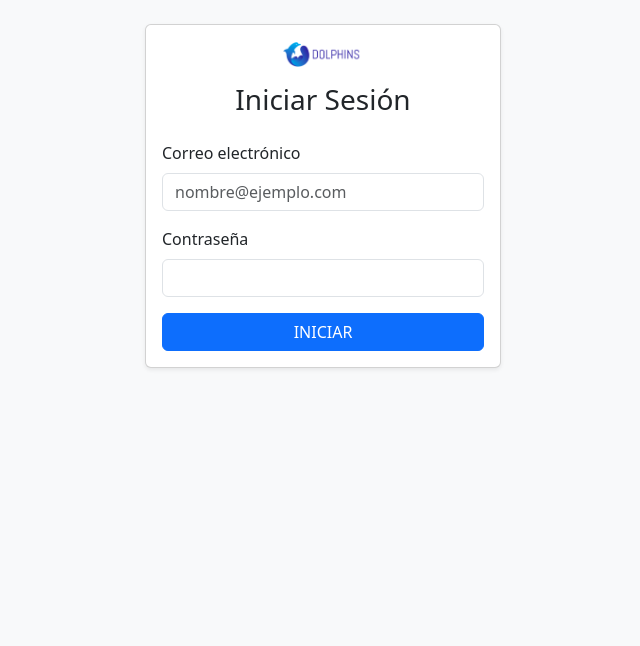
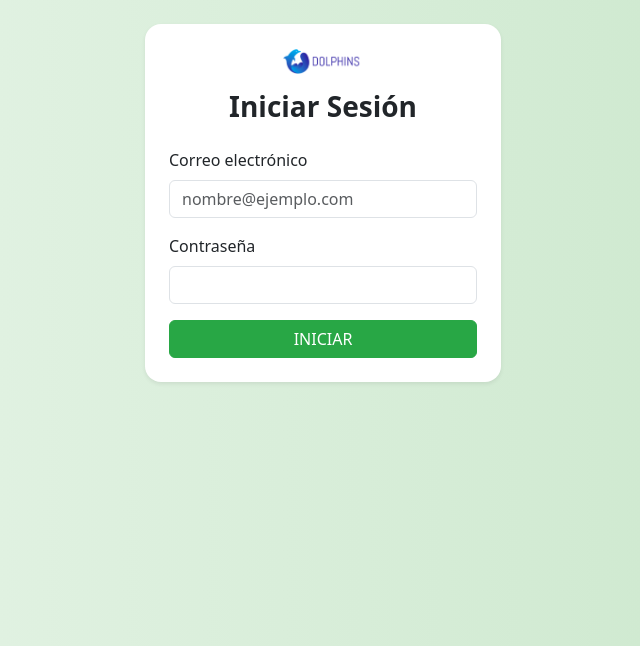
Before and after one commit to alfredparejas/Python-sistema-ventas, a Flask app: page /login in a window 1280 px wide. Shown: the top 646 px of the page, without its empty margins (317-957 px from the left). Run offline with Flask 3, Linux system fonts and the light colour scheme.

Commit message:
feat: Rediseño de la página de login con un tema verde

```diff
--- a/templates/base.html
+++ b/templates/base.html
@@ -8,7 +8,7 @@
   <link href="https://cdn.jsdelivr.net/npm/bootstrap@5.3.3/dist/css/bootstrap.min.css" rel="stylesheet">
   <style>
     body {
-      background-color: #f8f9fa;
+      background: linear-gradient(to right, #e8f5e9, #c8e6c9);
     }
   </style>
 </head>
--- a/templates/login.html
+++ b/templates/login.html
@@ -3,13 +3,45 @@
 {% block title %}Iniciar Sesión{% endblock %}
 
 {% block content %}
+<style>
+  .card {
+    border: none;
+    border-radius: 1rem;
+    box-shadow: 0 0.5rem 1rem 0 rgba(0, 0, 0, 0.1);
+    animation: fadeIn 0.5s ease-in-out;
+  }
+
+  @keyframes fadeIn {
+    from {
+      opacity: 0;
+      transform: translateY(-10px);
+    }
+    to {
+      opacity: 1;
+      transform: translateY(0);
+    }
+  }
+
+  .btn-custom-green {
+    background-color: #28a745;
+    border-color: #28a745;
+    color: #fff;
+    transition: background-color 0.3s ease;
+  }
+
+  .btn-custom-green:hover {
+    background-color: #218838;
+    border-color: #1e7e34;
+  }
+</style>
+
 <div class="row justify-content-center">
   <div class="col-md-6 col-lg-4">
     <div class="card shadow-sm">
-      <div class="card-body">
+      <div class="card-body p-4">
         <div class="text-center mb-4">
           <img src="{{ url_for('static', filename='img/logo01.png') }}" alt="Logo" style="width: 80px;">
-          <h2 class="h3 mt-3">Iniciar Sesión</h2>
+          <h2 class="h3 mt-3 fw-bold">Iniciar Sesión</h2>
         </div>
 
         {% if error %}
@@ -28,7 +60,7 @@
             <input type="password" id="password" name="password" class="form-control" required>
           </div>
           <div class="d-grid">
-            <button type="submit" class="btn btn-primary">INICIAR</button>
+            <button type="submit" class="btn btn-custom-green">INICIAR</button>
           </div>
         </form>
       </div>
```
